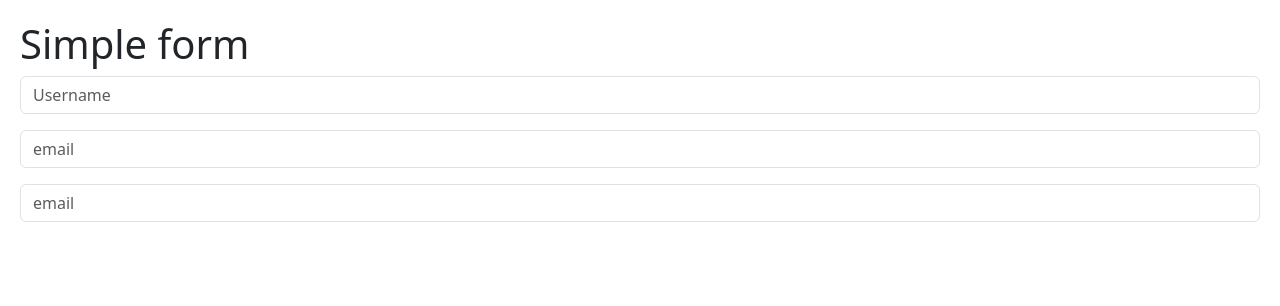
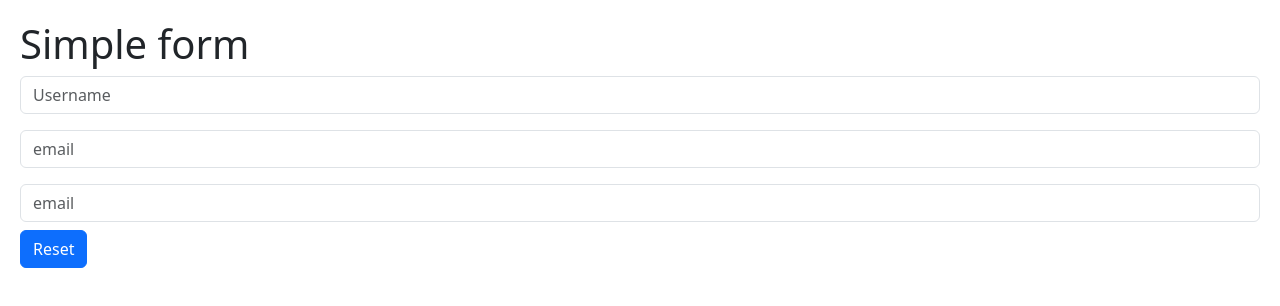
Before and after one commit to jarenas1/react, a React (Vite) app in the folder 06-hooks/hook-app/: page / in a window 1280 px wide. Shown: the top 306 px of the page. Built offline with nearby package versions, Linux system fonts and the light colour scheme.

Commit message:
form-reset

```diff
--- a/06-hooks/hook-app/src/02-useEffect/FormWithCustom.jsx
+++ b/06-hooks/hook-app/src/02-useEffect/FormWithCustom.jsx
@@ -20,12 +20,15 @@ export const FormWithCustom = () => {
     //     setForm({...form, [name]: value}) //SETEAMOS EL NUEVO VALOR AL FORM,  los corchetes nos permiten indicar que la llave del objeto a modificar va a ser variable
     // }
 
-    const {form, onChange} = useForm({
+    const {form, onChange, setForm} = useForm({
         username: '',
         email: '',
         password :''
     })
 
+    const onCliclReset = ()=>{
+        setForm({username: "",email: "",password:""})
+    }
     const {username, email, password} = form
 
     return (
@@ -38,12 +41,7 @@ export const FormWithCustom = () => {
 
         <input type="password" className='form-control mt-3'  placeholder='email' name='password' value={password} onChange={(event)=>onChange(event)}/>
 
-        {
-           (username === "juan1") && <Message/>
-        }
-        {/*SE LLAMA LA MISMA FUNCION EN AMBOS IMPUTS YA QUE EL EVENTO TAMBIEN CONTIENE INFORMACION DEL NOMBRE DEL INPUT AL CUAL PERTENECE */}
-
-
+        <button onClick={onCliclReset}  className='btn btn-primary mt-2'>Reset</button>
     </>
   )
 }
--- a/06-hooks/hook-app/src/hooks/useForm.js
+++ b/06-hooks/hook-app/src/hooks/useForm.js
@@ -19,6 +19,7 @@ export const useForm = (initialForm = {}) => { //SE  CREA PARA QUE SE PUEDA RECI
     }
     return {
         form,
-        onChange
+        onChange,
+        setForm
     }
 }
```
Also changed, not shown: 2 other files (tests, documents, lock files or other folders).
